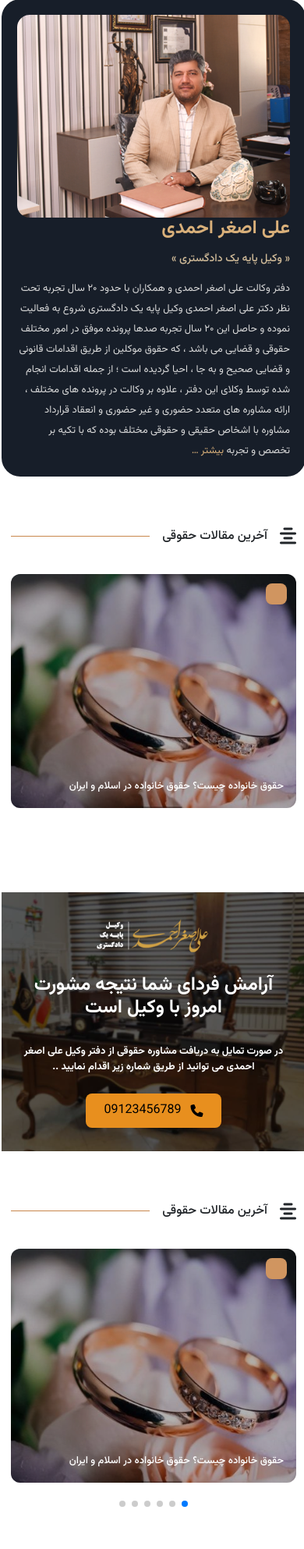
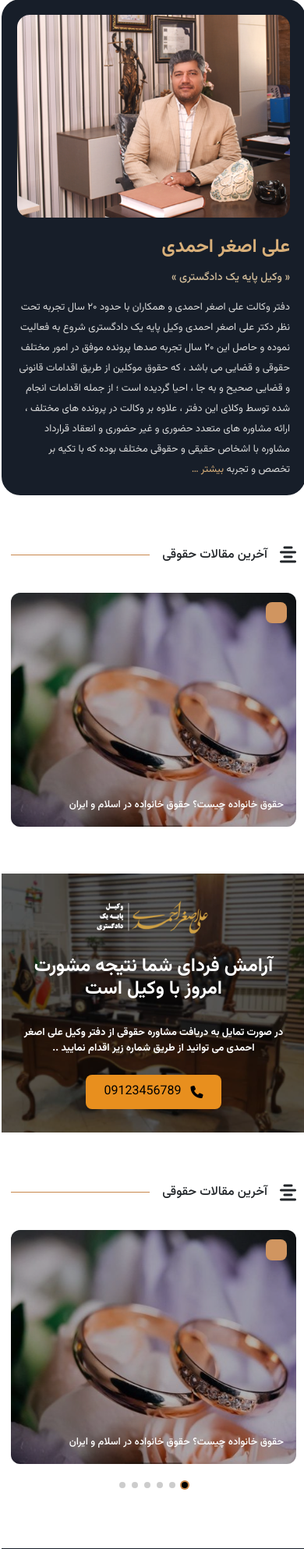
Before and after one commit to nafasebra/vakil-pure-project, a Node project: template src/pages/index.ejs in a window 390 px wide. Shown: the part 2267-4253 px from the top of the page at 78% size. Run offline with Node 20 templates, Linux system fonts and the light colour scheme; the template is opened without the code that fills it, so the values that code supplies are empty; some web fonts are replaced.

Commit message:
change: responsive all the page

```diff
--- a/public/script/main.js
+++ b/public/script/main.js
@@ -41,8 +41,22 @@ var swiperArticles = new Swiper('.swiper-articles', {
 });
 
 var swiper = new Swiper('.swiper-brands', {
-  slidesPerView: 6,
+  slidesPerView: 2,
   spaceBetween: 20,
+  breakpoints: {
+    556: {
+      slidesPerView: 3,
+    },
+    750: {
+      slidesPerView: 4,
+    },
+    856: {
+      slidesPerView: 5,
+    },
+    990: {
+      slidesPerView: 6,
+    },
+  },
   autoplay: {
     delay: 5000, // Change the delay value (in milliseconds) as per your preference
     disableOnInteraction: false,
--- a/public/style/main.css
+++ b/public/style/main.css
@@ -382,13 +382,11 @@ section {
 .swiper-articles .swiper-slide {
   position: relative;
 }
-.swiper-articles {
+.swiper-articles.paginate {
   padding-bottom: 3rem !important;
 }
-.swiper-articles .swiper-pagination-bullet {
-  ---swiper-pagination-color: black;
-}
-.swiper-articles .swiper-pagination-bullet .swiper-pagination-bullet-active {
+.swiper-articles .swiper-pagination-bullet.swiper-pagination-bullet-active {
+  --swiper-pagination-color: black !important;
   box-shadow: 0 0 0 2px #c8874c;
 }
 .swiper-articles .swiper-button-next,
@@ -662,6 +660,9 @@ section {
   line-height: 2rem;
   font-size: 13px;
 }
+.footer__contact-item:first-child i {
+  margin-top: 7px;
+}
 .footer__contact-item i {
   font-size: 1.1rem;
 }
@@ -765,6 +766,7 @@ section {
   flex-direction: column;
   align-items: center;
   text-align: center;
+  gap: 1rem;
   justify-content: space-between;
 }
 @media (min-width: 900px) {
--- a/src/layout/footer.ejs
+++ b/src/layout/footer.ejs
@@ -1,7 +1,7 @@
 <footer class="footer__container">
   <div class="footer__main">
     <div class="container">
-      <div class="row py-5 px-3 px-lg-0">
+      <div class="row py-5 px-3 px-lg-0 gap-4 gap-lg-0">
         <div class="col-sm-12 col-lg-2">
           <p class="footer__text-head">دسترسی سریع</p>
           <ul class="footer__links">
--- a/src/pages/index.ejs
+++ b/src/pages/index.ejs
@@ -106,7 +106,7 @@
       </section>
 
       <section id="about" class="container">
-        <div class="row">
+        <div class="row gap-4 gap-lg-0">
           <div class="col-sm-12 col-lg-5">
             <div class="about__image">
               <img src="/assets/images/image.png" alt="image" />
@@ -246,7 +246,7 @@
           <hr />
         </div>
         <div class="w-100">
-          <div class="swiper swiper-articles">
+          <div class="swiper swiper-articles paginate">
             <div class="swiper-wrapper">
               <div class="swiper-slide">
                 <a href="#" class="article__card">
@@ -395,7 +395,7 @@
       </section>
 
       <section id="socials" class="small__container">
-        <div class="row">
+        <div class="row gap-3 gap-lg-0">
           <div class="col-sm-12 col-md-4">
             <a href="#" class="social__card blue">
               <i class="fab fa-telegram"></i>
```
